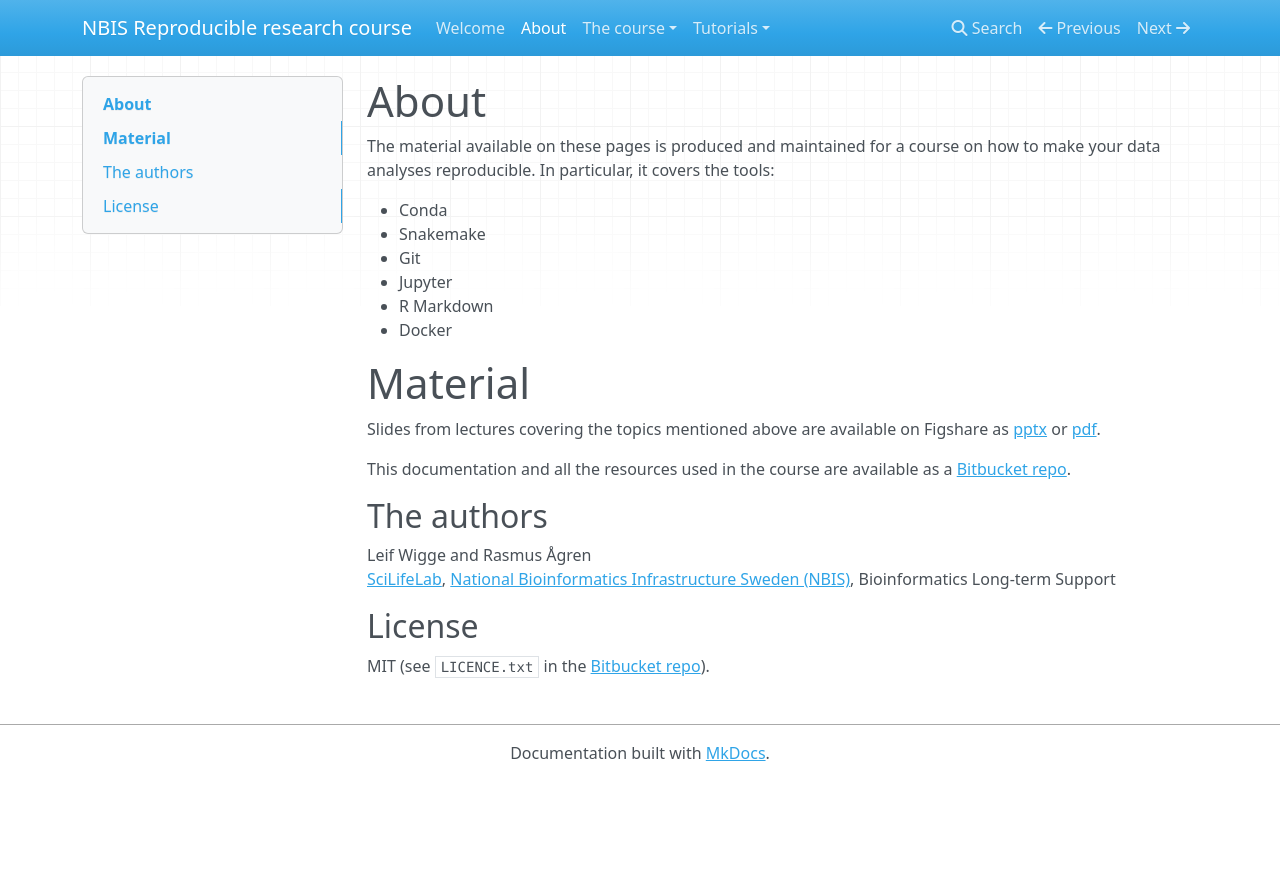
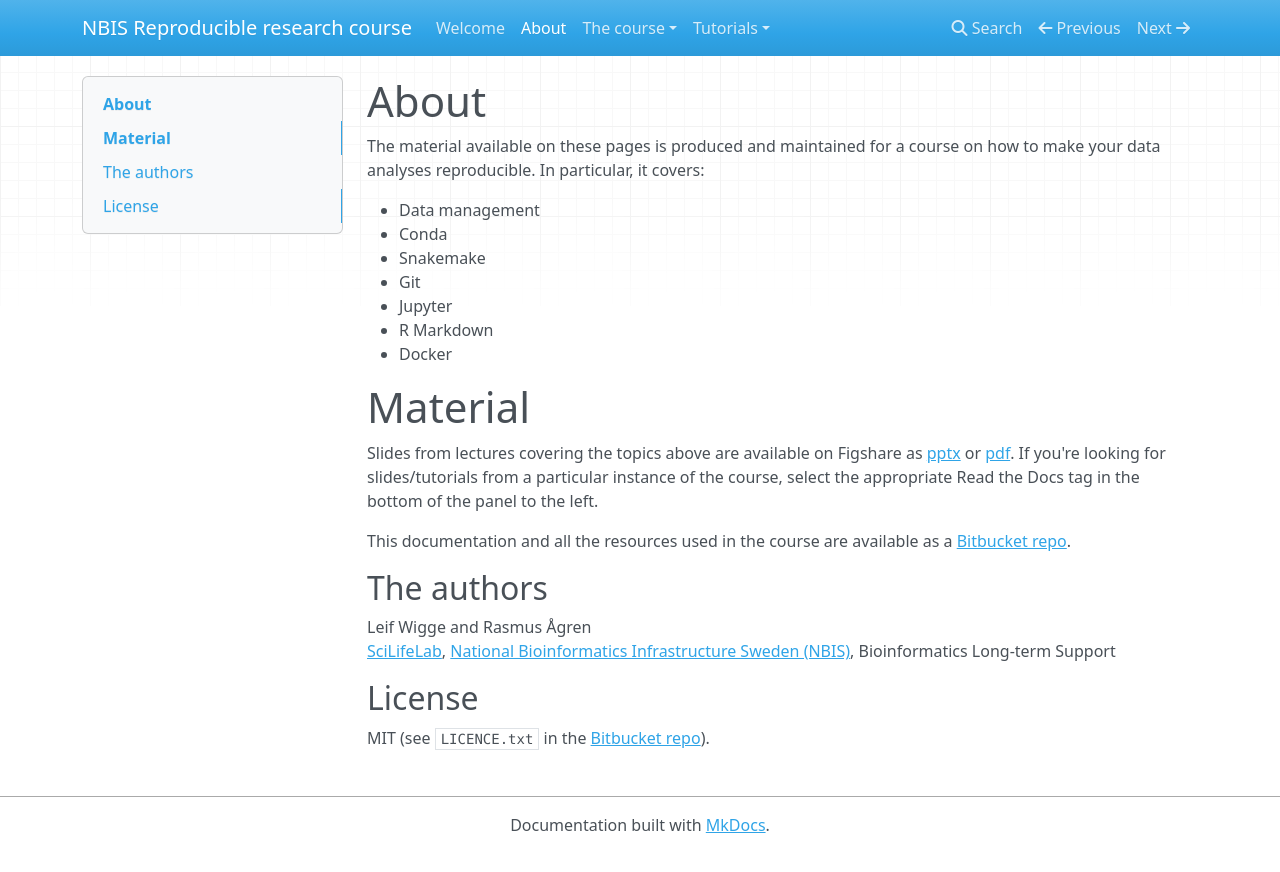
Before and after one commit to NBISweden/workshop-reproducible-research, an MkDocs documentation site: the page built from docs/about.md, in a window 1280 px wide. Shown: the top 872 px of the page. Built offline with MkDocs 1.6.1, drawn with Linux system fonts in a browser that asks for light colours; nearby versions of some CDN libraries; old or Windows-style settings are respelled for this version of MkDocs.

Commit message:
language

```diff
--- a/docs/about.md
+++ b/docs/about.md
@@ -1,6 +1,7 @@
 # About
-The material available on these pages is produced and maintained for a course on how to make your data analyses reproducible. In particular, it covers the tools:
+The material available on these pages is produced and maintained for a course on how to make your data analyses reproducible. In particular, it covers:
 
+* Data management
 * Conda
 * Snakemake
 * Git
@@ -10,7 +11,7 @@ The material available on these pages is produced and maintained for a course on
 
 # Material
 
-Slides from lectures covering the topics mentioned above are available on Figshare as [pptx](https://ndownloader.figshare.com/files/10853063) or [pdf](https://ndownloader.figshare.com/files/10853060).
+Slides from lectures covering the topics above are available on Figshare as [pptx](https://ndownloader.figshare.com/files/10853063) or [pdf](https://ndownloader.figshare.com/files/10853060). If you're looking for slides/tutorials from a particular instance of the course, select the appropriate Read the Docs tag in the bottom of the panel to the left.
 
 This documentation and all the resources used in the course are available as a [Bitbucket repo](https://bitbucket.org/scilifelab-lts/reproducible_research_course.git).
 
```
